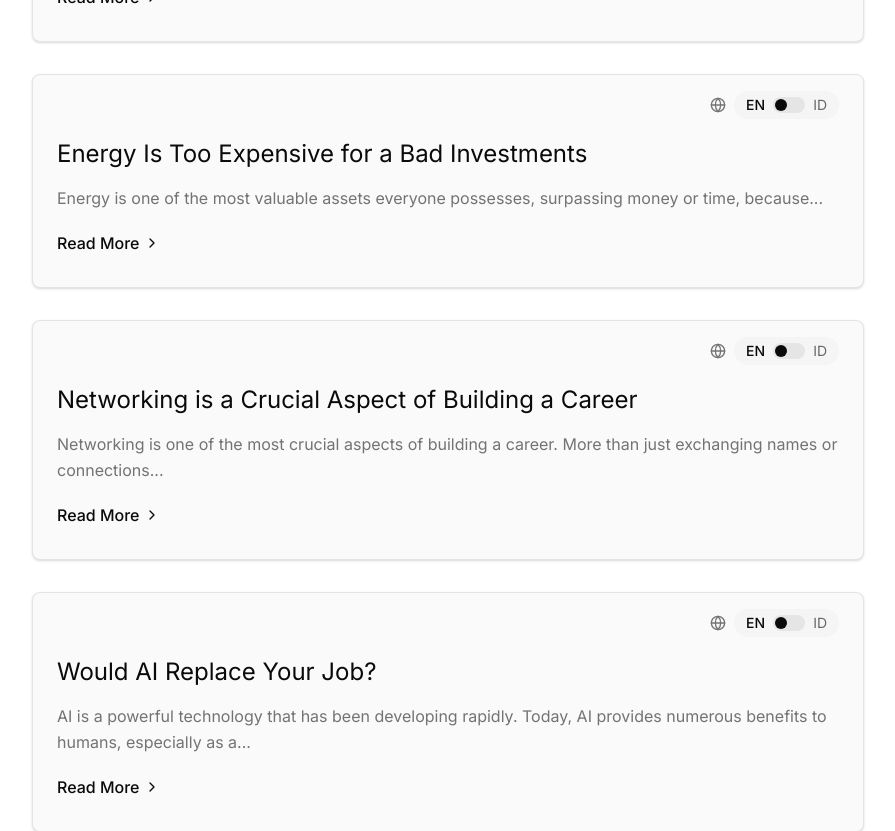
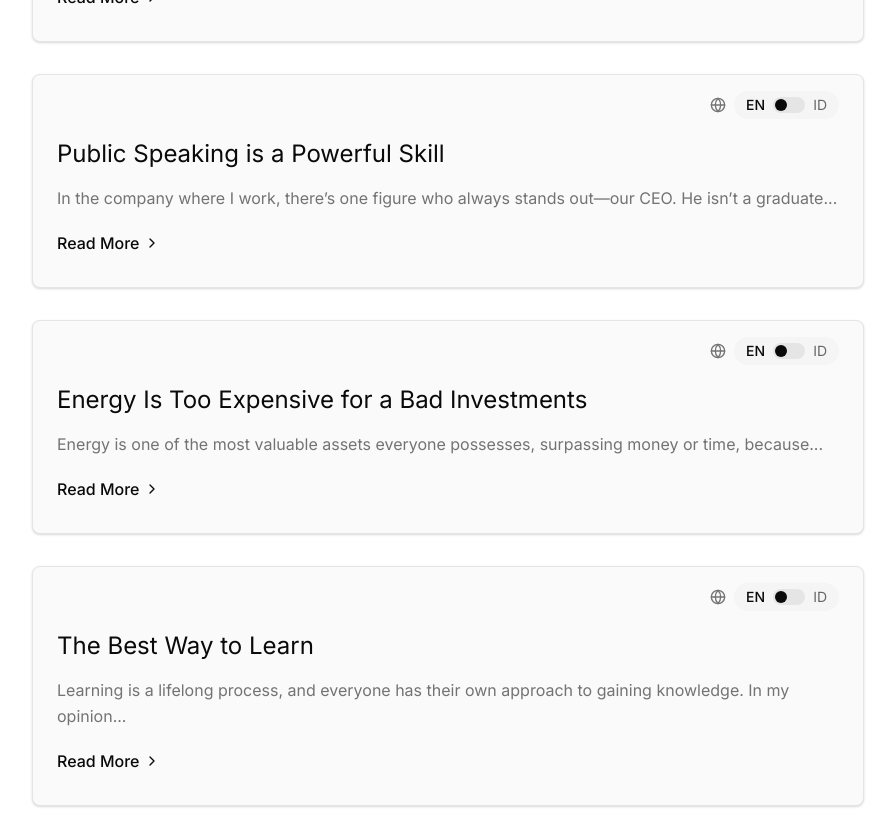
Before and after one commit to tegarumar/memoir, a Next.js app: page / in a window 1280 px wide. Shown: the part 760-1591 px from the top of the page, without its empty margins (192-1087 px from the left). Built offline with nearby package versions, Linux system fonts and the light colour scheme; a web font is replaced by a local one.

Commit message:
add new articles on public speaking and effective learning strategies

```diff
--- a/components/stories.tsx
+++ b/components/stories.tsx
@@ -26,6 +26,37 @@ Namun, jika anda kesulitan memenuhi tiga langkah tersebut, saya sarankan untuk b
     },
   },
   {
+    id: 6,
+    title: {
+      en: "Public Speaking is a Powerful Skill",
+      id: "Public Speaking adalah Keterampilan yang Kuat",
+    },
+    excerpt: {
+      en: "In the company where I work, there’s one figure who always stands out—our CEO. He isn’t a graduate...",
+      id: "Di perusahaan tempat saya bekerja, ada satu sosok yang selalu menarik perhatian saya—CEO kami. Beliau bukanlah lulusan...",
+    },
+    content: {
+      en: `In the company where I work, there’s one figure who always stands out—our CEO. He isn’t a graduate of a prestigious university, just a vocational school alumnus. Yet, what makes him remarkable is his outstanding public speaking skills.
+<br/><br/>
+When he speaks to the team or during major meetings, there’s something about the way he delivers ideas that captures everyone’s attention. His words are simple yet always on point. Through effective public speaking, he has been able to convince key stakeholders, build strong relationships, and open opportunities—even at the government and ministerial levels.
+<br/><br/>
+He often shares that his public speaking ability is something he developed intentionally. “You don’t need to be an expert at everything,” he once said, “but if you can communicate effectively, you can build trust, convey your ideas clearly, and open many doors.”
+<br/><br/>
+His story makes me reflect. Public speaking isn’t just about talking, it’s about confidently delivering a message, building connections, and influencing others. It’s not a skill everyone possesses, but as our CEO has shown, it’s something you can learn.
+<br/><br/>
+For me, public speaking is one of the skills I aspire to master. Watching how our CEO uses this ability to drive the company forward is a great source of inspiration. It reminds me that, in many cases, words delivered effectively can be the most powerful tool to achieve success.`,
+      id: `Di perusahaan tempat saya bekerja, ada satu sosok yang selalu menarik perhatian saya—CEO kami. Beliau bukanlah lulusan universitas ternama, hanya seorang lulusan SMK. Namun, yang membuatnya istimewa adalah kemampuan public speaking-nya yang luar biasa.
+<br/><br/>
+Ketika beliau berbicara di depan tim atau dalam rapat besar, ada sesuatu dalam cara beliau menyampaikan ide yang membuat semua orang mendengarkan. Bahasanya sederhana, tetapi selalu tepat sasaran. Dengan public speaking yang baik, beliau mampu meyakinkan banyak pihak, membangun hubungan yang kuat, dan membuka peluang kerja sama, bahkan hingga ke level pemerintahan dan kementerian.
+<br/><br/>
+Beliau sering berbagi cerita bahwa kemampuan berbicara di depan umum adalah keterampilan yang ia pelajari dengan penuh kesadaran. “Kamu tidak perlu pintar dalam segala hal,” katanya suatu hari, “Tapi kalau kamu bisa berbicara dengan baik, kamu bisa membangun kepercayaan, menyampaikan ide dengan jelas, dan itu membuka banyak pintu.”
+<br/><br/>
+Cerita beliau membuat saya berpikir. Public speaking ternyata bukan hanya tentang berbicara, tetapi juga tentang menyampaikan pesan dengan percaya diri, membangun hubungan, dan memengaruhi orang lain. Ini bukan kemampuan yang dimiliki semua orang, tetapi saya percaya, seperti yang CEO kami tunjukkan, itu adalah keterampilan yang bisa dipelajari.
+<br/><br/>
+Bagi saya, public speaking adalah salah satu keterampilan yang ingin saya kuasai. Melihat bagaimana CEO kami memanfaatkan kemampuan ini untuk membawa perusahaan maju adalah inspirasi besar. Ini mengingatkan saya bahwa dalam banyak hal, kata-kata yang disampaikan dengan baik dapat menjadi alat yang paling kuat untuk meraih kesuksesan.`,
+    },
+  },
+  {
     id: 2,
     title: {
       en: "Energy Is Too Expensive for a Bad Investments",
@@ -37,9 +68,40 @@ Namun, jika anda kesulitan memenuhi tiga langkah tersebut, saya sarankan untuk b
     },
     content: {
       en: `Energy is one of the most valuable assets everyone possesses, surpassing money or time, because it encompasses various aspects such as physical, mental, emotional, and spiritual dimensions. As a finite resource, energy must be managed and utilized wisely, directed toward activities that add value to life. Using it on aimless conflicts, toxic relationships, or meaningless activities becomes a bad investment that only harms oneself. <br/><br/>
-Like money, energy should be strategically allocated to gain maximum benefits, such as learning new skills, maintaining health, or building positive relationships. To avoid unnecessary energy consumption, it is important to steer clear of futile efforts, such as trying to please everyone or dwelling on past regrets. Instead, focus on priorities that support personal growth and long-term goals. Sometimes, conserving energy through rest or quiet reflection is the best approach. When energy is channeled positively to create something meaningful or to help others, the results often exceed expectations and attract more good into life. Therefore, do not waste your energy on things that do not bring value; use it wisely as the best investment for a better future.`,
+Like money, energy should be strategically allocated to gain maximum benefits, such as learning new skills, maintaining health, or building positive relationships. To avoid unnecessary energy consumption, it is important to steer clear of futile efforts, such as trying to please everyone or dwelling on past regrets. Instead, focus on priorities that support personal growth and long-term goals. Sometimes, conserving energy through rest or quiet reflection is the best approach. When energy is channeled positively to create something meaningful or to help others, the results often exceed expectations and attract more good into life. Therefore, do not waste your energy on things that do not bring value, use it wisely as the best investment for a better future.`,
       id: `Energi adalah salah satu aset paling berharga yang semua orang miliki, lebih dari uang atau waktu, karena energi mencakup beberapa hal seperti fisik, mental, emosional, dan spiritual. Sebagai sumber daya yang terbatas, energi perlu dikelola dan dimanfaatkan dengan bijaksana dan diarahkan pada hal-hal yang memberikan nilai tambah dalam hidup. Menggunakannya untuk konflik tanpa arah, hubungan yang toxic, atau aktivitas yang tidak bermakna hanya akan menjadi investasi buruk yang merugikan diri sendiri. <br /><br />
 Sama seperti uang, energi harus dialokasikan secara strategis untuk mendapatkan manfaat maksimal, seperti belajar keterampilan atau hal baru, menjaga kesehatan, atau membangun hubungan positif. Untuk menghindari pemakaian energi yang tidak perlu, penting untuk menjauhkan diri dari upaya yang sia-sia, seperti mencoba menyenangkan semua orang atau terjebak pada penyesalan masa lalu. Sebaliknya, fokuslah pada prioritas yang mendukung pertumbuhan pribadi dan tujuan jangka panjang. Kadang, menyimpan energi melalui istirahat atau keheningan adalah langkah terbaik. Ketika energi digunakan secara positif untuk menciptakan sesuatu yang bermakna atau membantu orang lain, hasilnya sering kali melampaui ekspektasi dan menarik lebih banyak hal baik dalam hidup. Maka, jangan menyia-nyiakan energi pada hal-hal yang tidak membawa manfaat, gunakanlah secara bijak sebagai investasi terbaik untuk masa depan yang lebih baik.`,
+    },
+  },
+  {
+    id: 7,
+    title: {
+      en: "The Best Way to Learn",
+      id: "Cara Terbaik untuk Belajar",
+    },
+    excerpt: {
+      en: "Learning is a lifelong process, and everyone has their own approach to gaining knowledge. In my opinion...",
+      id: "Belajar adalah proses yang tidak pernah berhenti, dan setiap orang memiliki caranya sendiri untuk menyerap ilmu. Namun, menurut saya...",
+    },
+    content: {
+      en: `Learning is a lifelong process, and everyone has their own approach to gaining knowledge. In my opinion, there are three best ways to learn that can be applied in different situations.
+<br /><br />
+First, learn whenever curiosity strikes. When you encounter something intriguing or unfamiliar, even if it’s outside your field, don’t hesitate to explore it. Curiosity is the gateway to knowledge. Exploring new things beyond your comfort zone can expand your horizons and provide richer perspectives.
+<br /><br />
+Second, learn from things you love or are passionate about. When you’re passionate about something, you’ll happily spend time delving into it without feeling forced. Learning through passion is not only enjoyable but also helps you achieve a deeper understanding because of your strong intrinsic motivation.
+<br /><br />
+Third, learn the things you need, even if you don’t particularly like them. Not everything we need to learn is exciting, but it’s often essential to achieve long-term goals. For instance, school or college subjects that may seem dull can become crucial foundations for your future career or life. Developing the discipline to learn what’s necessary teaches perseverance and responsibility.
+<br /><br />
+By combining curiosity, passion, and necessity, you can create a balanced and effective learning approach. Each of these methods plays a unique role, and applying them can make learning a more meaningful journey.`,
+      id: `Belajar adalah proses yang tidak pernah berhenti, dan setiap orang memiliki caranya sendiri untuk menyerap ilmu. Namun, menurut saya, ada tiga cara terbaik untuk belajar yang bisa diterapkan dalam berbagai situasi.
+<br /><br />
+Pertama, belajarlah ketika rasa penasaran muncul. Saat kamu menemukan sesuatu yang menarik atau tidak kamu mengerti, meskipun itu di luar bidangmu, jangan ragu untuk mengeksplorasi. Rasa ingin tahu adalah pintu pertama menuju pengetahuan. Mempelajari hal-hal baru di luar zona nyaman bisa memperluas wawasan dan memberikan perspektif yang lebih kaya.
+<br /><br />
+Kedua, belajarlah dari hal-hal yang kamu sukai atau yang kamu passion tentangnya. Ketika kamu mencintai sesuatu, kamu akan dengan senang hati menghabiskan waktu mendalaminya tanpa merasa terpaksa. Belajar melalui passion tidak hanya menyenangkan, tetapi juga membantu kamu mencapai tingkat pemahaman yang lebih dalam karena motivasi intrinsik yang kuat.
+<br /><br />
+Ketiga, belajarlah hal-hal yang kamu perlukan, bahkan jika kamu tidak menyukainya. Tidak semua yang perlu dipelajari itu menarik, tapi sering kali penting untuk menunjang tujuan jangka panjangmu. Contohnya, pelajaran di sekolah atau kuliah yang tampaknya membosankan, bisa menjadi bekal untuk karier atau kehidupan di masa depan. Disiplin dalam belajar hal-hal yang diperlukan mengajarkan ketekunan dan tanggung jawab.
+<br /><br />
+Dengan menggabungkan rasa penasaran, passion, dan kebutuhan, kamu bisa menciptakan pola belajar yang seimbang dan efektif. Setiap pendekatan ini punya perannya masing-masing, dan dengan menerapkannya, belajar akan menjadi perjalanan yang lebih bermakna.`,
     },
   },
   {
```
